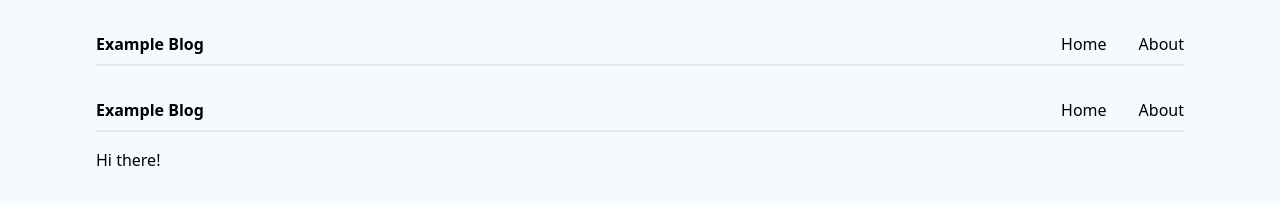
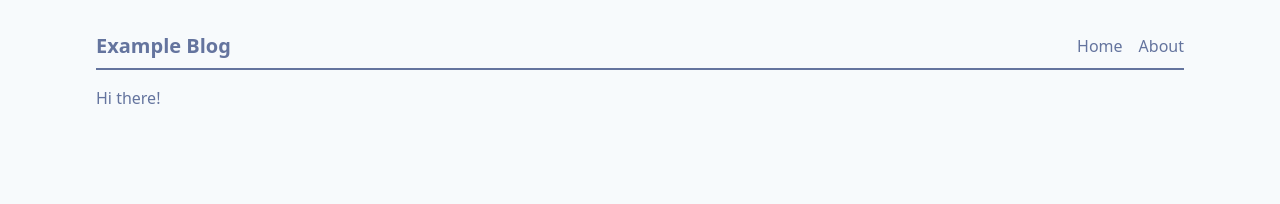
Before and after one commit to mintyfrankie/my-blog, an Astro site: page /about in a window 1280 px wide. Built offline with nearby package versions, Linux system fonts and the light colour scheme; Astro itself is replaced by a stand-in of ours.

Commit message:
feat: set global color palette

```diff
--- a/src/components/NavBar.astro
+++ b/src/components/NavBar.astro
@@ -1,8 +1,14 @@
 <nav
-  class='font-2xl flex flex-col items-center space-y-4 md:space-y-0 md:flex-row md:justify-between my-8 mb-4 pb-2 border-b-2'>
-  <h1 class='font-extrabold'>Example Blog</h1>
-  <ul class='flex flex-row space-x-16 md:space-x-8'>
-    <li><a href='/'>Home</a></li>
-    <li><a href='/about'>About</a></li>
+  class='flex flex-col items-center space-y-4 md:space-y-0 md:flex-row md:justify-between my-8 mb-4 pb-2 border-b-2'>
+  <a class='text-xl font-black on-hover' href='/'>Example Blog</a>
+  <ul class='flex flex-row space-x-8 md:space-x-4'>
+    <li><a href='/' class='on-hover'>Home</a></li>
+    <li><a href='/about' class='on-hover'>About</a></li>
   </ul>
 </nav>
+
+<style>
+  .on-hover:hover {
+    @apply bg-accent-300;
+  }
+</style>
--- a/src/layouts/Post.astro
+++ b/src/layouts/Post.astro
@@ -0,0 +1,7 @@
+---
+import Base from '@layouts/Base.astro'
+---
+
+<Base>
+  <slot />
+</Base>
--- a/src/layouts/base.astro
+++ b/src/layouts/base.astro
@@ -3,7 +3,7 @@ import '@fontsource-variable/roboto-mono'
 import '../styles/global.css'
 import { ViewTransitions } from 'astro:transitions'
 
-import NavBar from '../components/NavBar.astro'
+import NavBar from '@components/NavBar.astro'
 
 const { title } = Astro.props
 ---
--- a/src/pages/about.astro
+++ b/src/pages/about.astro
@@ -1,11 +1,7 @@
 ---
-import Base from '../layouts/Base.astro'
-import NavBar from '../components/NavBar.astro'
+import Base from '@layouts/Base.astro'
 ---
 
 <Base title='Home'>
-  <body>
-    <NavBar />
-     Hi there!
-  </body>
+  <body> Hi there!</body>
 </Base>
--- a/src/pages/index.astro
+++ b/src/pages/index.astro
@@ -1,7 +1,9 @@
 ---
-import Base from '../layouts/Base.astro'
+import Base from '@layouts/Base.astro'
 ---
 
 <Base title='Home'>
   <span>Test</span>
+  <br />
+  <a href='/posts/en/example'> Example</a>
 </Base>
--- a/src/pages/posts/en/example.mdx
+++ b/src/pages/posts/en/example.mdx
@@ -1,5 +1,11 @@
 ---
-layout: '@layouts/Base.astro'
+layout: '@layouts/Post.astro'
 ---
 
 # An example markdown page
+
+## This is a markdown page
+
+## This is a markdown page
+
+## This is a markdown page
--- a/src/styles/global.css
+++ b/src/styles/global.css
@@ -9,3 +9,15 @@
     background-color: #f7fafc;
   }
 }
+
+h1 {
+  @apply text-accent-900 font-bold;
+}
+
+h2 {
+  @apply text-accent-800 font-semibold;
+}
+
+body {
+  @apply text-accent-700;
+}
--- a/tailwind.config.cjs
+++ b/tailwind.config.cjs
@@ -1,9 +1,25 @@
 const defaultTheme = require('tailwindcss/defaultTheme')
+const colors = require('tailwindcss/colors')
 
 module.exports = {
   content: ['./src/**/*.{astro,html,js,jsx,md,mdx,svelte,ts,tsx,vue}'],
   theme: {
     extend: {},
+    colors: {
+      accent: {
+        50: '#f3f8fa',
+        100: '#e9f1f6',
+        200: '#d8e4ed',
+        300: '#bfd2e2',
+        400: '#a5bad4',
+        500: '#96aaca',
+        600: '#7689b5',
+        700: '#64749e',
+        800: '#536080',
+        900: '#475268',
+        950: '#2a303c',
+      },
+    },
   },
   plugins: [],
 }
--- a/tsconfig.json
+++ b/tsconfig.json
@@ -6,7 +6,7 @@
       "@pages/*": ["src/pages/*"],
       "@layouts/*": ["src/layouts/*"],
       "@components/*": ["src/components/*"],
-      "@assets/*": ["src/assets/*"]
+      "@styles/*": ["src/styles/*"]
     }
   }
 }
```
